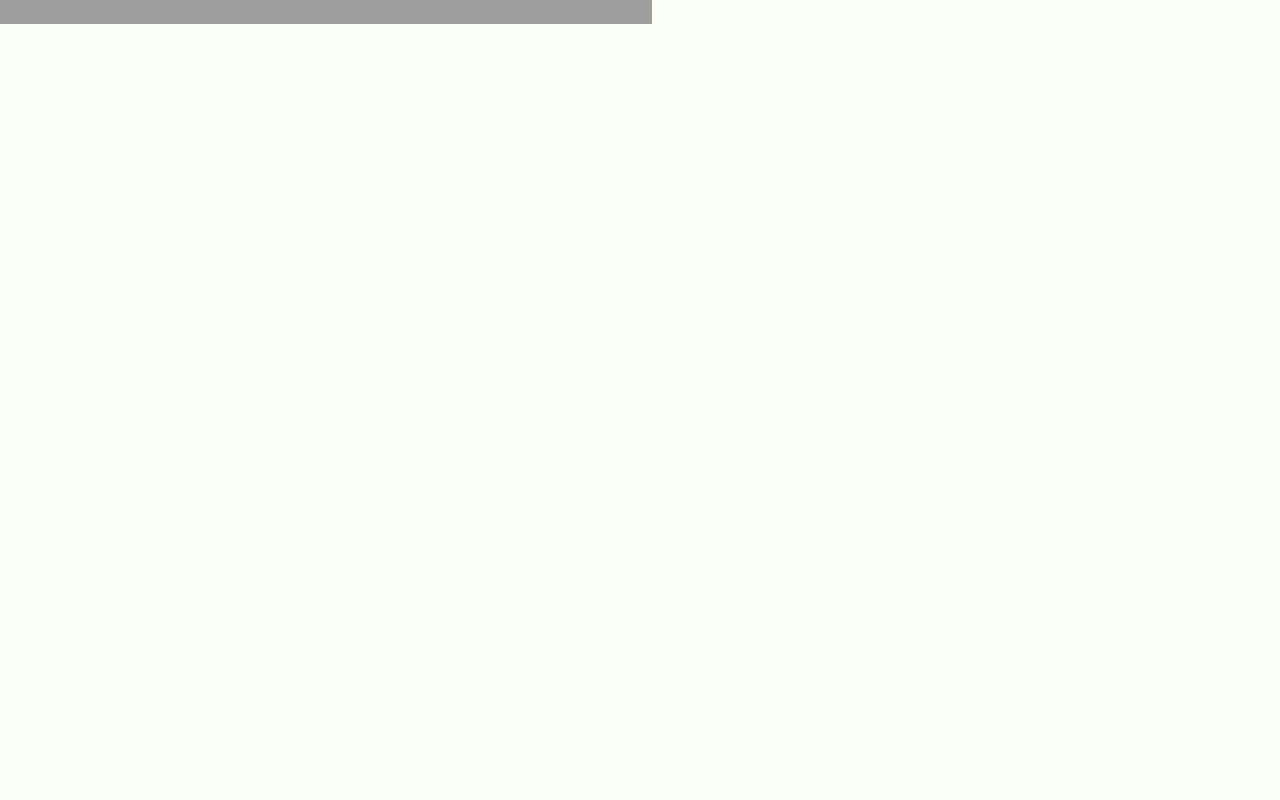
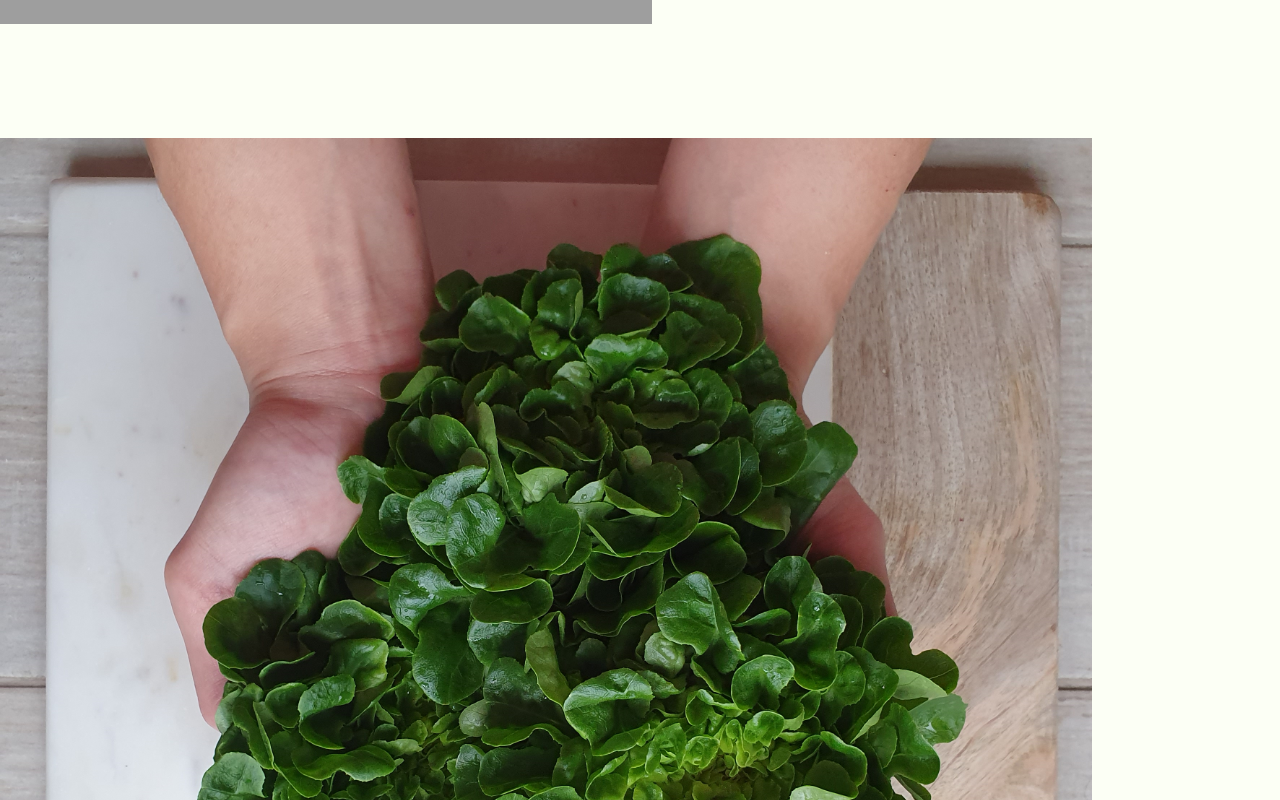
Before and after one commit to JuanTValdez/smart_acres, a React (Create React App) app: page / in a window 1280 px wide. Shown: the part 2220-3020 px from the top of the page. Before the commit the page ends 2358 px from the top, so only its background shows below. Built offline with nearby package versions, Linux system fonts and the light colour scheme; grey boxes are pictures that could not be loaded; a web font is replaced by a local one.

Commit message:
added clover lettice img

```diff
--- a/src/components/OurGreens.js
+++ b/src/components/OurGreens.js
@@ -4,6 +4,7 @@ import Sprouts from '../images/lettucesprout_sml.png';
 import Seeds from '../images/lettuceseed_lrg.png';
 import LettucePhone from '../images/lettucephone_med.png';
 import BeetSalad from '../images/beetsalad_med.png';
+import CloverLettuce from '../images/cloverlettuce_sml.png';
 
 const greens = [
 	{ img: Sprouts, text: '365 Days a Year' },
@@ -38,6 +39,11 @@ export default function OurGreens() {
 					);
 				})}
 			</div>
+			<div>
+				<div className='eat-local'></div>
+
+				<img src={CloverLettuce} alt='' className='clover-lettuce' />
+			</div>
 		</div>
 	);
 }
--- a/src/styles/OurGreens.css
+++ b/src/styles/OurGreens.css
@@ -68,3 +68,9 @@
 .txt-1 {
 	grid-row: 1/1;
 }
+
+.eat-local {
+
+
+
+}
```
